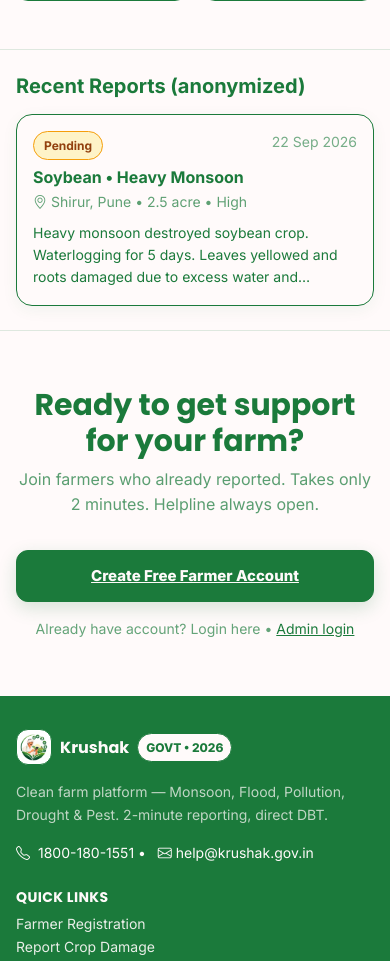
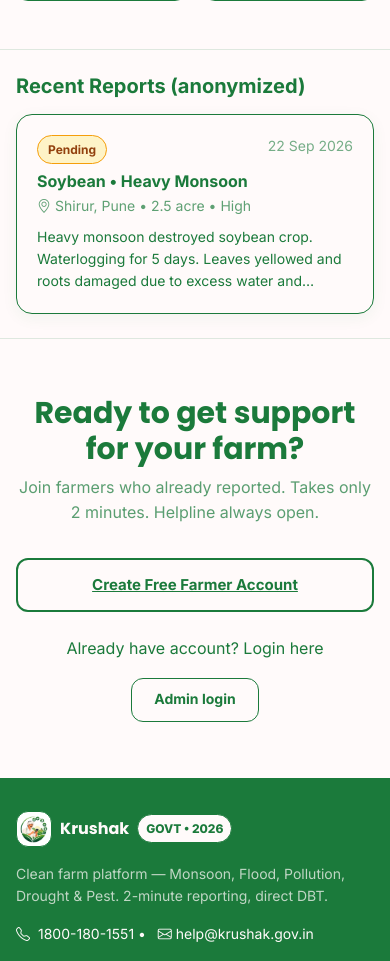
Before and after one commit to doxpro26-star/krushak, a Flask app: page / in a window 390 px wide. Shown: the part 2917-3878 px from the top of the page. Run offline with Flask 3, Linux system fonts and the light colour scheme.

Commit message:
a11y: fix 4 home heuristics - Register outline hierarchy, consistent Register, Recent left 33% compact, Admin CTA button 44px

```diff
--- a/templates/base.html
+++ b/templates/base.html
@@ -46,7 +46,7 @@
           </li>
         {% else %}
           <li class="nav-item"><a class="nav-link {% if request.endpoint == 'farmer_login' %}active{% endif %}" href="{{ url_for('farmer_login') }}" data-i18n="nav_farmer_login" {% if request.endpoint == 'farmer_login' %}aria-current="page"{% endif %}>Farmer Login</a></li>
-          <li class="nav-item ms-lg-1"><a class="btn btn-primary-nav {% if request.endpoint == 'farmer_register' %}active{% endif %}" href="{{ url_for('farmer_register') }}" data-i18n="nav_farmer_register" {% if request.endpoint == 'farmer_register' %}aria-current="page"{% endif %}>Farmer Register</a></li>
+          <li class="nav-item ms-lg-1"><a class="btn btn-outline-nav {% if request.endpoint == 'farmer_register' %}active{% endif %}" href="{{ url_for('farmer_register') }}" data-i18n="nav_farmer_register" {% if request.endpoint == 'farmer_register' %}aria-current="page"{% endif %}>Farmer Register</a></li>
           <li class="nav-item"><a class="nav-link small {% if request.endpoint == 'admin_login' %}active{% endif %}" href="{{ url_for('admin_login') }}" data-i18n="nav_admin_short" {% if request.endpoint == 'admin_login' %}aria-current="page"{% endif %}>Admin</a></li>
         {% endif %}
         <li class="nav-item ms-lg-2">
--- a/templates/index.html
+++ b/templates/index.html
@@ -82,9 +82,9 @@
 <section class="py-4" style="background:var(--snow); border-top:1.5px solid var(--green-line);">
   <div class="container">
     <h5 class="fw-bold mb-3 text-start" data-i18n="recent_title">Recent Reports (anonymized)</h5>
-    <div class="row g-3">
+    <div class="row g-3 justify-content-start">
       {% for r in recent %}
-      <div class="col-md-4"><div class="card-two recent-card-compact" style="text-align:left;"><div class="d-flex justify-content-between"><span class="{% if r.status=='Pending' %}badge-status-pending{% else %}badge-status-success{% endif %}" style="padding:4px 10px; border-radius:999px; font-weight:700; font-size:var(--fs-xs);">{{ r.status }}</span><small style="opacity:.6;">{{ r.created_at.strftime('%d %b %Y') }}</small></div><h6 class="fw-bold mt-2 mb-1">{{ r.crop_type }} • {{ r.damage_type }}</h6><div class="small" style="opacity:.7;"><i class="bi bi-geo-alt me-1" aria-hidden="true"></i>{{ r.village }}, {{ r.district }} • {{ r.farm_size }} acre • {{ r.severity }}</div><p class="small mt-2 mb-0 clamp-3" title="{{ r.description }}">{{ r.description }}</p></div></div>
+      <div class="col-md-6 col-lg-4"><div class="card-two" style="text-align:left; padding:20px;"><div class="d-flex justify-content-between"><span class="{% if r.status=='Pending' %}badge-status-pending{% else %}badge-status-success{% endif %}" style="padding:4px 10px; border-radius:999px; font-weight:700; font-size:var(--fs-xs);">{{ r.status }}</span><small style="opacity:.6;">{{ r.created_at.strftime('%d %b %Y') }}</small></div><h6 class="fw-bold mt-2 mb-1">{{ r.crop_type }} • {{ r.damage_type }}</h6><div class="small" style="opacity:.7;"><i class="bi bi-geo-alt me-1" aria-hidden="true"></i>{{ r.village }}, {{ r.district }} • {{ r.farm_size }} acre • {{ r.severity }}</div><p class="small mt-2 mb-0 clamp-3" title="{{ r.description }}">{{ r.description }}</p></div></div>
       {% endfor %}
     </div>
   </div>
@@ -96,8 +96,11 @@
   <div class="container text-center">
     <h2 class="fw-bold" style="color:var(--green);" data-i18n="cta_title">Ready to get support for your farm?</h2>
     <p class="mt-2" style="color:rgba(27,122,59,0.72);" data-i18n="cta_sub">Join {{ stats.total }}+ farmers who already reported. Takes only 2 minutes. Helpline always open.</p>
-    <a href="{{ url_for('farmer_register') }}" class="btn-green mt-3" data-i18n="cta_btn">Create Free Farmer Account <i class="bi bi-arrow-right ms-2" aria-hidden="true"></i></a>
-    <div class="small mt-3" style="color:rgba(27,122,59,0.68);"><span data-i18n="cta_login">Already have account? Login here</span> • <a href="{{ url_for('admin_login') }}" style="color:var(--green); text-decoration:underline;" data-i18n="cta_admin">Admin login</a></div>
+    <a href="{{ url_for('farmer_register') }}" class="btn-white mt-3" data-i18n="cta_btn">Create Free Farmer Account <i class="bi bi-arrow-right ms-2" aria-hidden="true"></i></a>
+    <div class="d-flex flex-column flex-sm-row gap-3 justify-content-center align-items-center mt-4">
+      <span data-i18n="cta_login" style="color:var(--green);">Already have account? Login here</span>
+      <a href="{{ url_for('admin_login') }}" class="btn btn-outline-nav" style="padding:10px 22px; min-height:44px; font-size:var(--fs-sm);" data-i18n="cta_admin">Admin login</a>
+    </div>
   </div>
 </section>
 {% endblock %}
```
